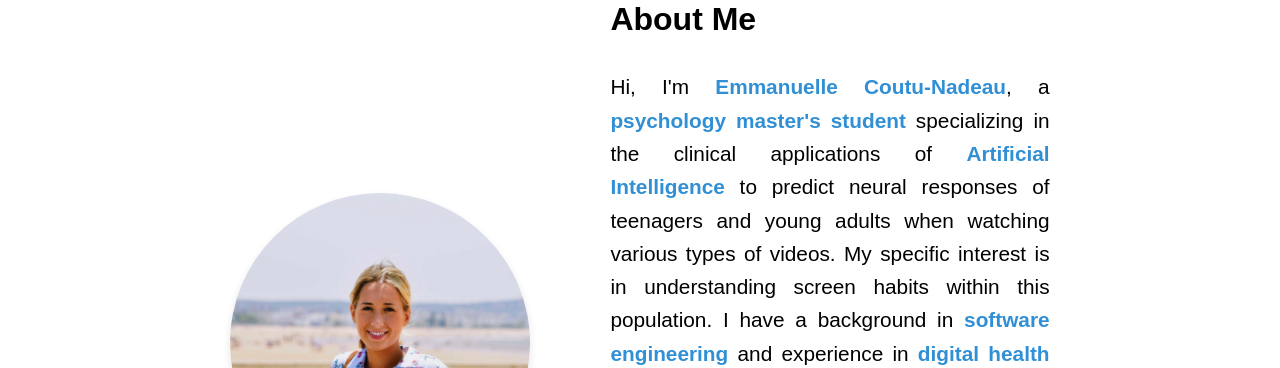
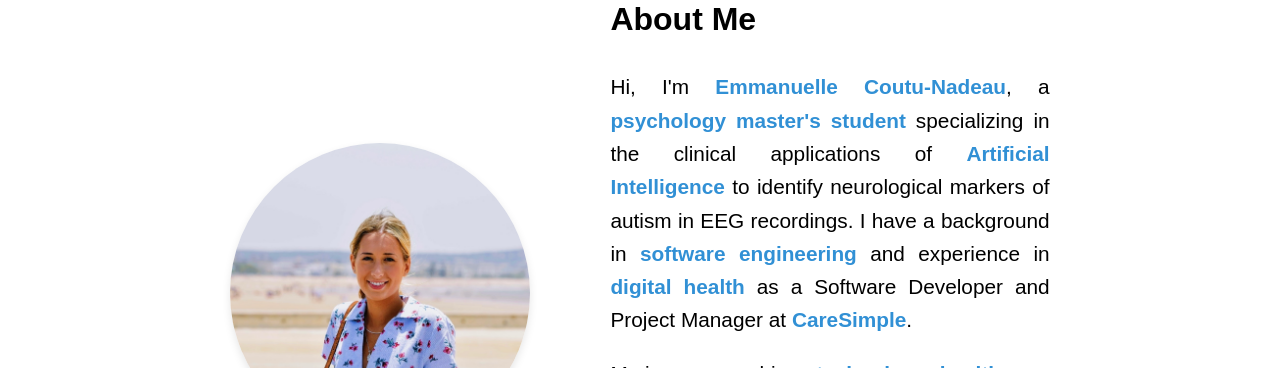
Before and after one commit to emmacona/emmacona.github.io, a React (Create React App) app: page / in a window 1280 px wide. Shown: the part 432-800 px from the top of the page. Built offline with nearby package versions, Linux system fonts and the light colour scheme.

Commit message:
Updated description

```diff
--- a/src/pages/About.js
+++ b/src/pages/About.js
@@ -10,8 +10,7 @@ function About() {
          < p>
           Hi, I'm <span className="highlight">Emmanuelle Coutu-Nadeau</span>, a <span className="highlight">psychology master's student </span>
           specializing in the clinical applications of <span className="highlight">Artificial Intelligence </span>
-          to predict neural responses of teenagers and young adults when watching various types of videos. My specific interest is
-          in understanding screen habits within this population.
+          to identify neurological markers of autism in EEG recordings.
           I have a background in <span className="highlight">software engineering</span> and experience in <span className="highlight">digital health</span> as a
           Software Developer and Project Manager at <span className="highlight">CareSimple</span>.
         </p>
```
